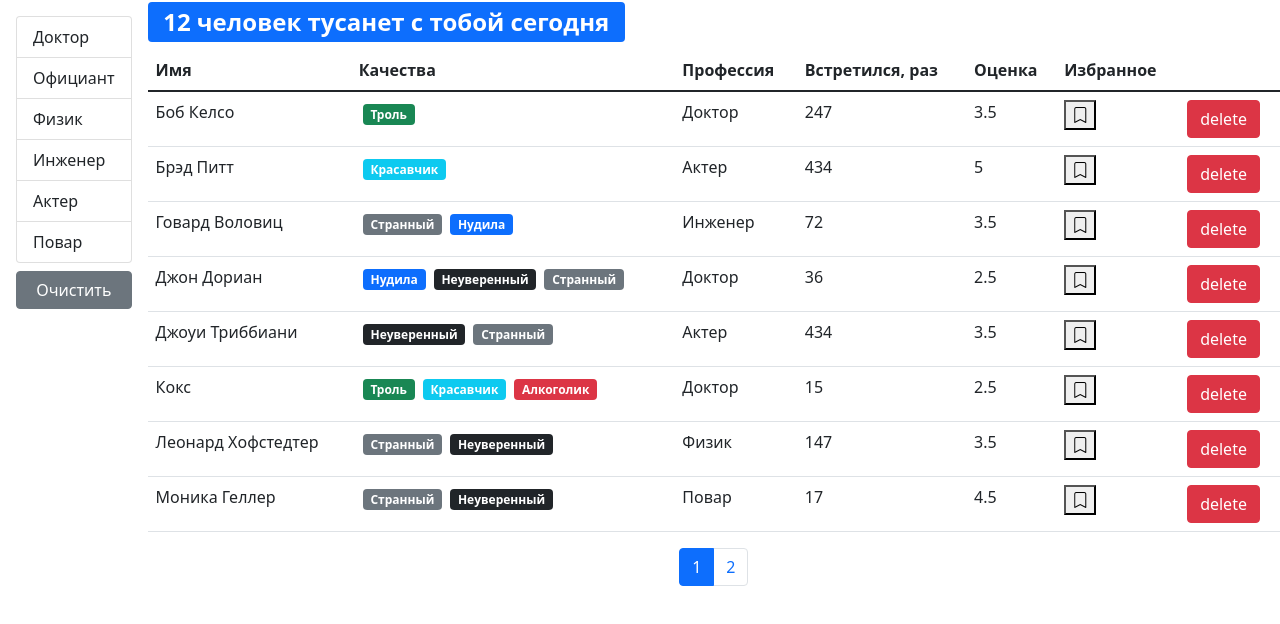
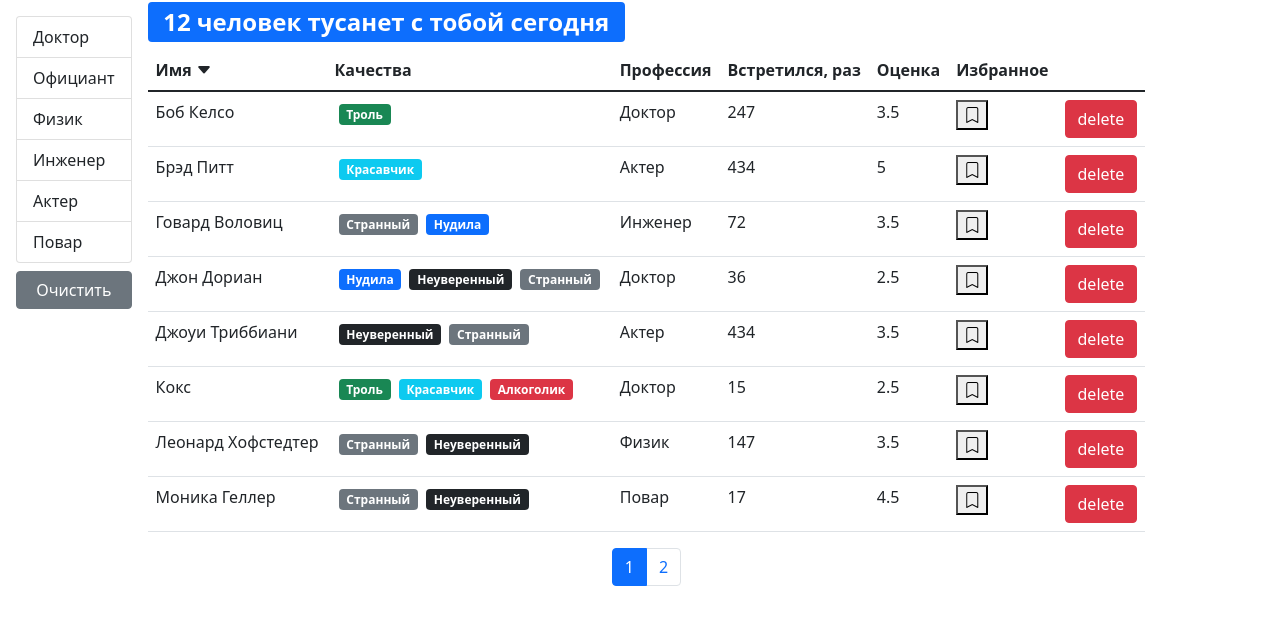
Before and after one commit to ScobarDen/RS-fast-company, a React (Create React App) app: page / in a window 1280 px wide. Shown: the top 624 px of the page. Built offline with nearby package versions, Linux system fonts and the light colour scheme.

Commit message:
zadanie5

```diff
--- a/src/app/api/fake.api/professions.api.js
+++ b/src/app/api/fake.api/professions.api.js
@@ -17,7 +17,7 @@ export const professions = [
 const fetchAll = () =>
     new Promise((resolve) => {
         window.setTimeout(function () {
-            resolve(professions);
+            resolve(professionsObject);
         }, 2000);
     });
 
--- a/src/app/components/qualitiesList.jsx
+++ b/src/app/components/qualitiesList.jsx
@@ -1,19 +1,19 @@
 import React from "react";
+import PropTypes from "prop-types";
 import Quality from "./quality";
-import PropTypes from "prop-types";
 
 const QualitiesList = ({ qualities }) => {
     return (
         <>
             {qualities.map((qual) => (
-                <Quality {...qual} key={qual._id} />
+                <Quality key={qual._id} {...qual} />
             ))}
         </>
     );
 };
 
 QualitiesList.propTypes = {
-    qualities: PropTypes.array.isRequired
+    qualities: PropTypes.array
 };
 
 export default QualitiesList;
--- a/src/app/components/quality.jsx
+++ b/src/app/components/quality.jsx
@@ -1,7 +1,11 @@
 import React from "react";
 import PropTypes from "prop-types";
 const Quality = ({ color, name, _id }) => {
-    return <span className={"badge m-1 bg-" + color}>{name}</span>;
+    return (
+        <span className={"badge m-1 bg-" + color}>
+            {name}
+        </span>
+    );
 };
 Quality.propTypes = {
     color: PropTypes.string.isRequired,
--- a/src/app/components/table.jsx
+++ b/src/app/components/table.jsx
@@ -1,25 +1,20 @@
 import React from "react";
+import PropTypes from "prop-types";
+import TableBody from "./tableBody";
 import TableHeader from "./tableHeader";
-import TableBody from "./tableBody";
-import PropTypes from "prop-types";
 
 const Table = ({ onSort, selectedSort, columns, data, children }) => {
     return (
         <table className="table">
             {children || (
                 <>
-                    <TableHeader
-                        onSort={onSort}
-                        selectedSort={selectedSort}
-                        columns={columns}
-                    />
-                    <TableBody columns={columns} data={data} />
+                    <TableHeader {...{ onSort, selectedSort, columns }} />
+                    <TableBody {...{ columns, data }} />
                 </>
             )}
         </table>
     );
 };
-
 Table.propTypes = {
     onSort: PropTypes.func,
     selectedSort: PropTypes.object,
--- a/src/app/components/tableBody.jsx
+++ b/src/app/components/tableBody.jsx
@@ -13,7 +13,6 @@ const TableBody = ({ data, columns }) => {
         }
         return _.get(item, columns[column].path);
     };
-
     return (
         <tbody>
             {data.map((item) => (
--- a/src/app/components/tableHeader.jsx
+++ b/src/app/components/tableHeader.jsx
@@ -1,18 +1,25 @@
 import React from "react";
 import PropTypes from "prop-types";
-
 const TableHeader = ({ onSort, selectedSort, columns }) => {
     const handleSort = (item) => {
         if (selectedSort.path === item) {
-            onSort((prevState) => {
-                return {
-                    ...prevState,
-                    order: prevState.order === "asc" ? "desc" : "asc"
-                };
+            onSort({
+                ...selectedSort,
+                order: selectedSort.order === "asc" ? "desc" : "asc"
             });
         } else {
             onSort({ path: item, order: "asc" });
         }
+    };
+    const renderSortArrow = (selectedSort, currentPath) => {
+        if (selectedSort.path === currentPath) {
+            if (selectedSort.order === "asc") {
+                return <i className="bi bi-caret-down-fill"></i>;
+            } else {
+                return <i className="bi bi-caret-up-fill"></i>;
+            }
+        }
+        return null;
     };
 
     return (
@@ -26,17 +33,17 @@ const TableHeader = ({ onSort, selectedSort, columns }) => {
                                 ? () => handleSort(columns[column].path)
                                 : undefined
                         }
+                        {...{ role: columns[column].path && "button" }}
                         scope="col"
-                        {...{ role: columns[column].path && "button" }}
                     >
-                        {columns[column].name}
+                        {columns[column].name}{" "}
+                        {renderSortArrow(selectedSort, columns[column].path)}
                     </th>
                 ))}
             </tr>
         </thead>
     );
 };
-
 TableHeader.propTypes = {
     onSort: PropTypes.func.isRequired,
     selectedSort: PropTypes.object.isRequired,
--- a/src/app/components/users.jsx
+++ b/src/app/components/users.jsx
@@ -1,15 +1,15 @@
-import React, { useEffect, useState } from "react";
+import React, { useState, useEffect } from "react";
+import PropTypes from "prop-types";
 import { paginate } from "../utils/paginate";
 import Pagination from "./pagination";
+import api from "../api";
 import GroupList from "./groupList";
-import api from "../api";
 import SearchStatus from "./searchStatus";
 import UserTable from "./usersTable";
 import _ from "lodash";
-
 const Users = () => {
     const [currentPage, setCurrentPage] = useState(1);
-    const [professions, setProfessions] = useState();
+    const [professions, setProfession] = useState();
     const [selectedProf, setSelectedProf] = useState();
     const [sortBy, setSortBy] = useState({ path: "name", order: "asc" });
     const pageSize = 8;
@@ -22,19 +22,17 @@ const Users = () => {
         setUsers(users.filter((user) => user._id !== userId));
     };
     const handleToggleBookMark = (id) => {
-        setUsers(
-            users.map((user) => {
+        const newArray = users.map((user) => {
             if (user._id === id) {
                 return { ...user, bookmark: !user.bookmark };
             }
             return user;
-            })
-        );
-        console.log(id);
+        });
+        setUsers(newArray);
     };
 
     useEffect(() => {
-        api.professions.fetchAll().then((data) => setProfessions(data));
+        api.professions.fetchAll().then((data) => setProfession(data));
     }, []);
 
     useEffect(() => {
@@ -44,8 +42,12 @@ const Users = () => {
     const handleProfessionSelect = (item) => {
         setSelectedProf(item);
     };
+
     const handlePageChange = (pageIndex) => {
         setCurrentPage(pageIndex);
+    };
+    const handleSort = (item) => {
+        setSortBy(item);
     };
 
     if (users) {
@@ -56,14 +58,10 @@ const Users = () => {
                       JSON.stringify(selectedProf)
               )
             : users;
+
         const count = filteredUsers.length;
-        const sortedUsers = _.orderBy(
-            filteredUsers,
-            [sortBy.path],
-            [sortBy.order]
-        );
+        const sortedUsers = _.orderBy(filteredUsers, [sortBy.path], [sortBy.order]);
         const usersCrop = paginate(sortedUsers, currentPage, pageSize);
-
         const clearFilter = () => {
             setSelectedProf();
         };
@@ -71,7 +69,7 @@ const Users = () => {
         return (
             <div className="d-flex">
                 {professions && (
-                    <div className="d-flex flex-column flex-shrink-1 p-3">
+                    <div className="d-flex flex-column flex-shrink-0 p-3">
                         <GroupList
                             selectedItem={selectedProf}
                             items={professions}
@@ -81,17 +79,18 @@ const Users = () => {
                             className="btn btn-secondary mt-2"
                             onClick={clearFilter}
                         >
+                            {" "}
                             Очистить
                         </button>
                     </div>
                 )}
-                <div className="d-flex flex-column flex-fill">
+                <div className="d-flex flex-column">
                     <SearchStatus length={count} />
                     {count > 0 && (
                         <UserTable
                             users={usersCrop}
-                            onSort={setSortBy}
-                            sortBy={sortBy}
+                            onSort={handleSort}
+                            selectedSort={sortBy}
                             onDelete={handleDelete}
                             onToggleBookMark={handleToggleBookMark}
                         />
@@ -107,8 +106,11 @@ const Users = () => {
                 </div>
             </div>
         );
+    }
+    return "loading...";
 };
-    return "loading...";
+Users.propTypes = {
+    users: PropTypes.array
 };
 
 export default Users;
--- a/src/app/components/usersTable.jsx
+++ b/src/app/components/usersTable.jsx
@@ -1,5 +1,6 @@
 import React from "react";
 import PropTypes from "prop-types";
+
 import BookMark from "./bookmark";
 import QualitiesList from "./qualitiesList";
 import Table from "./table";
@@ -7,9 +8,10 @@ import Table from "./table";
 const UserTable = ({
     users,
     onSort,
-    sortBy,
+    selectedSort,
     onToggleBookMark,
-    onDelete
+    onDelete,
+    ...rest
 }) => {
     const columns = {
         name: { path: "name", name: "Имя" },
@@ -47,17 +49,17 @@ const UserTable = ({
     return (
         <Table
             onSort={onSort}
-            selectedSort={sortBy}
+            selectedSort={selectedSort}
             columns={columns}
             data={users}
-        ></Table>
+        />
     );
 };
 
 UserTable.propTypes = {
     users: PropTypes.array.isRequired,
     onSort: PropTypes.func.isRequired,
-    sortBy: PropTypes.object.isRequired,
+    selectedSort: PropTypes.object.isRequired,
     onToggleBookMark: PropTypes.func.isRequired,
     onDelete: PropTypes.func.isRequired
 };
```
Also changed, not shown: src/app/components/user.jsx (added, +36 -0 lines), .eslintrc.js. Lines whose indentation alone changed are shown as unchanged.
